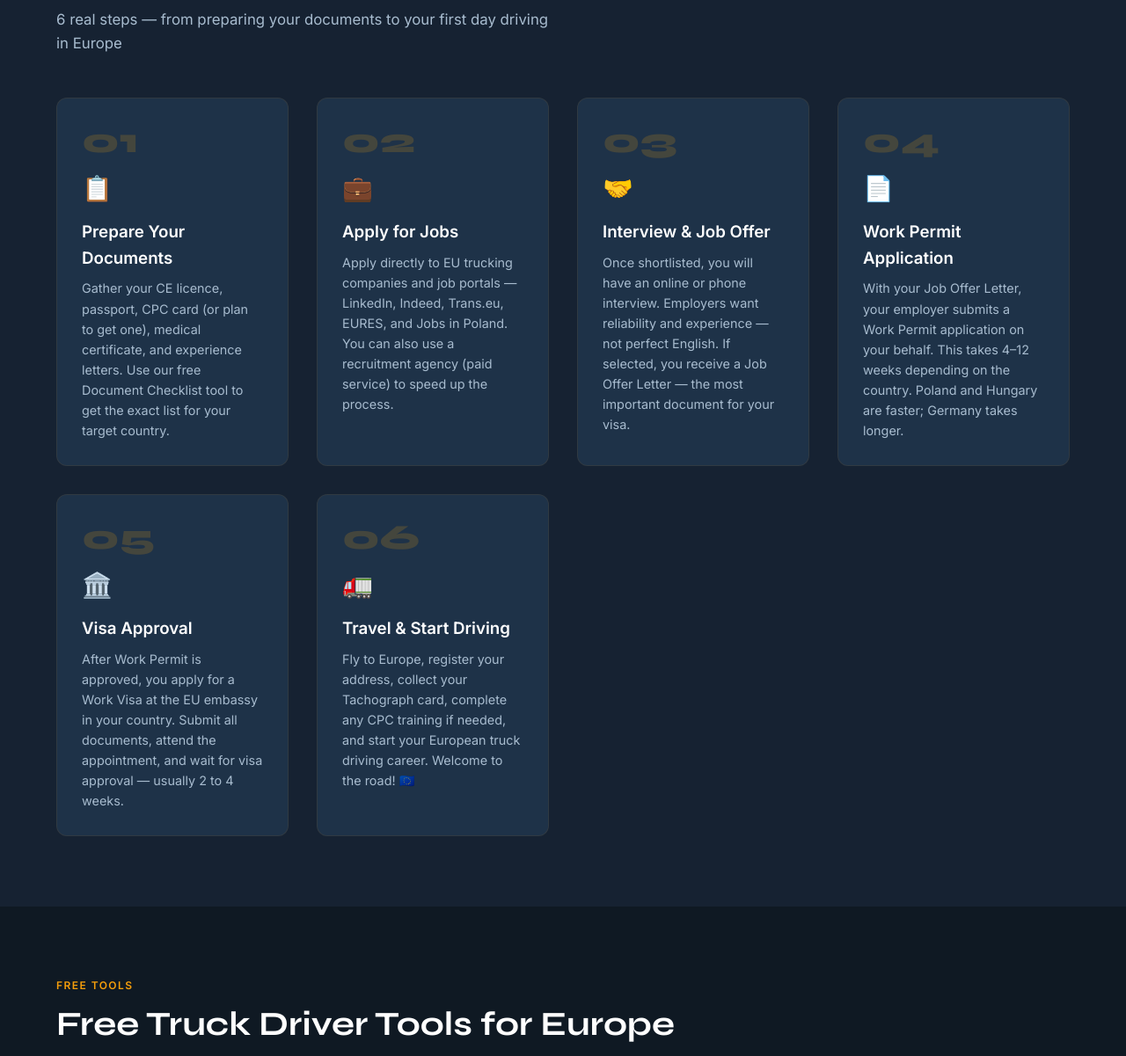
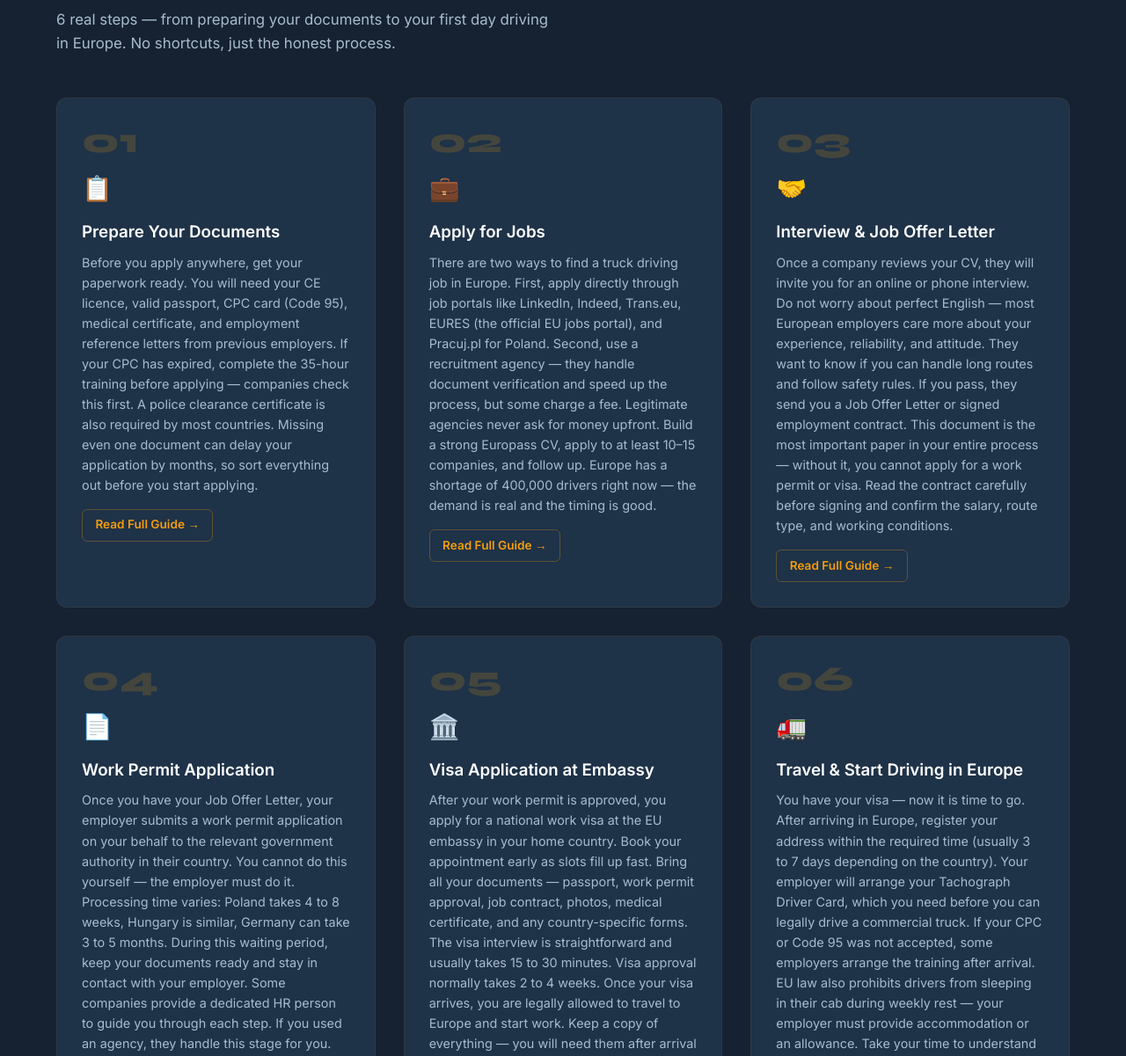
Before and after one commit to sarfraz12561-coder/truck-driver-europe, a plain HTML site: page index.html in a window 1280 px wide. Shown: the part 1075-2276 px from the top of the page at 88% size. Drawn offline with Linux system fonts and the light colour scheme.

Commit message:
Enhance truck driving job application steps
Updated the steps for getting a truck driving job in Europe with additional details and improved clarity.

```diff
--- a/index.html
+++ b/index.html
@@ -136,6 +136,8 @@ h2{font-family:var(--fd);font-size:clamp(1.6rem,3.5vw,2.4rem);font-weight:700;co
 .sico{font-size:1.75rem;margin-bottom:.75rem}
 .stit{font-weight:700;color:var(--white);margin-bottom:.5rem}
 .sdsc{font-size:.9rem;color:var(--mist)}
+.step-read{display:inline-flex;align-items:center;gap:.35rem;margin-top:1rem;color:var(--amber);font-size:.85rem;font-weight:700;text-decoration:none;border:1px solid rgba(245,158,11,.3);padding:.4rem .9rem;border-radius:6px;transition:all .2s}
+.step-read:hover{background:rgba(245,158,11,.1);border-color:var(--amber);gap:.55rem}
 
 /* TOOLS */
 .s-tools{background:var(--bg)}
@@ -408,39 +410,58 @@ footer{background:#0A111A;padding:3rem 5% 2rem;border-top:1px solid rgba(245,158
   <div class="sh">
     <div class="slabel">The Complete Process</div>
     <h2 id="h-steps">How to Get a Truck Driving Job in Europe</h2>
-    <p class="sdesc">6 real steps — from preparing your documents to your first day driving in Europe</p>
+    <p class="sdesc">6 real steps — from preparing your documents to your first day driving in Europe. No shortcuts, just the honest process.</p>
   </div>
-  <div class="steps" style="grid-template-columns:repeat(auto-fit,minmax(260px,1fr))">
+  <div class="steps" style="grid-template-columns:repeat(auto-fit,minmax(300px,1fr))">
+
     <article class="step">
-      <div class="snum">01</div><div class="sico" aria-hidden="true">📋</div>
+      <div class="snum">01</div>
+      <div class="sico" aria-hidden="true">📋</div>
       <h3 class="stit">Prepare Your Documents</h3>
-      <p class="sdsc">Gather your CE licence, passport, CPC card (or plan to get one), medical certificate, and experience letters. Use our free Document Checklist tool to get the exact list for your target country.</p>
+      <p class="sdsc">Before you apply anywhere, get your paperwork ready. You will need your CE licence, valid passport, CPC card (Code 95), medical certificate, and employment reference letters from previous employers. If your CPC has expired, complete the 35-hour training before applying — companies check this first. A police clearance certificate is also required by most countries. Missing even one document can delay your application by months, so sort everything out before you start applying.</p>
+      <a href="blog/prepare-documents-truck-driver-europe.html" class="step-read">Read Full Guide →</a>
     </article>
+
     <article class="step">
-      <div class="snum">02</div><div class="sico" aria-hidden="true">💼</div>
+      <div class="snum">02</div>
+      <div class="sico" aria-hidden="true">💼</div>
       <h3 class="stit">Apply for Jobs</h3>
-      <p class="sdsc">Apply directly to EU trucking companies and job portals — LinkedIn, Indeed, Trans.eu, EURES, and Jobs in Poland. You can also use a recruitment agency (paid service) to speed up the process.</p>
+      <p class="sdsc">There are two ways to find a truck driving job in Europe. First, apply directly through job portals like LinkedIn, Indeed, Trans.eu, EURES (the official EU jobs portal), and Pracuj.pl for Poland. Second, use a recruitment agency — they handle document verification and speed up the process, but some charge a fee. Legitimate agencies never ask for money upfront. Build a strong Europass CV, apply to at least 10–15 companies, and follow up. Europe has a shortage of 400,000 drivers right now — the demand is real and the timing is good.</p>
+      <a href="blog/apply-truck-driver-jobs-europe.html" class="step-read">Read Full Guide →</a>
     </article>
+
     <article class="step">
-      <div class="snum">03</div><div class="sico" aria-hidden="true">🤝</div>
-      <h3 class="stit">Interview &amp; Job Offer</h3>
-      <p class="sdsc">Once shortlisted, you will have an online or phone interview. Employers want reliability and experience — not perfect English. If selected, you receive a Job Offer Letter — the most important document for your visa.</p>
+      <div class="snum">03</div>
+      <div class="sico" aria-hidden="true">🤝</div>
+      <h3 class="stit">Interview &amp; Job Offer Letter</h3>
+      <p class="sdsc">Once a company reviews your CV, they will invite you for an online or phone interview. Do not worry about perfect English — most European employers care more about your experience, reliability, and attitude. They want to know if you can handle long routes and follow safety rules. If you pass, they send you a Job Offer Letter or signed employment contract. This document is the most important paper in your entire process — without it, you cannot apply for a work permit or visa. Read the contract carefully before signing and confirm the salary, route type, and working conditions.</p>
+      <a href="blog/truck-driver-interview-europe.html" class="step-read">Read Full Guide →</a>
     </article>
+
     <article class="step">
-      <div class="snum">04</div><div class="sico" aria-hidden="true">📄</div>
+      <div class="snum">04</div>
+      <div class="sico" aria-hidden="true">📄</div>
       <h3 class="stit">Work Permit Application</h3>
-      <p class="sdsc">With your Job Offer Letter, your employer submits a Work Permit application on your behalf. This takes 4–12 weeks depending on the country. Poland and Hungary are faster; Germany takes longer.</p>
+      <p class="sdsc">Once you have your Job Offer Letter, your employer submits a work permit application on your behalf to the relevant government authority in their country. You cannot do this yourself — the employer must do it. Processing time varies: Poland takes 4 to 8 weeks, Hungary is similar, Germany can take 3 to 5 months. During this waiting period, keep your documents ready and stay in contact with your employer. Some companies provide a dedicated HR person to guide you through each step. If you used an agency, they handle this stage for you.</p>
+      <a href="blog/work-permit-truck-driver-europe.html" class="step-read">Read Full Guide →</a>
     </article>
+
     <article class="step">
-      <div class="snum">05</div><div class="sico" aria-hidden="true">🏛️</div>
-      <h3 class="stit">Visa Approval</h3>
-      <p class="sdsc">After Work Permit is approved, you apply for a Work Visa at the EU embassy in your country. Submit all documents, attend the appointment, and wait for visa approval — usually 2 to 4 weeks.</p>
+      <div class="snum">05</div>
+      <div class="sico" aria-hidden="true">🏛️</div>
+      <h3 class="stit">Visa Application at Embassy</h3>
+      <p class="sdsc">After your work permit is approved, you apply for a national work visa at the EU embassy in your home country. Book your appointment early as slots fill up fast. Bring all your documents — passport, work permit approval, job contract, photos, medical certificate, and any country-specific forms. The visa interview is straightforward and usually takes 15 to 30 minutes. Visa approval normally takes 2 to 4 weeks. Once your visa arrives, you are legally allowed to travel to Europe and start work. Keep a copy of everything — you will need them after arrival too.</p>
+      <a href="blog/visa-application-truck-driver-europe.html" class="step-read">Read Full Guide →</a>
     </article>
+
     <article class="step">
-      <div class="snum">06</div><div class="sico" aria-hidden="true">🚛</div>
-      <h3 class="stit">Travel &amp; Start Driving</h3>
-      <p class="sdsc">Fly to Europe, register your address, collect your Tachograph card, complete any CPC training if needed, and start your European truck driving career. Welcome to the road! 🇪🇺</p>
+      <div class="snum">06</div>
+      <div class="sico" aria-hidden="true">🚛</div>
+      <h3 class="stit">Travel &amp; Start Driving in Europe</h3>
+      <p class="sdsc">You have your visa — now it is time to go. After arriving in Europe, register your address within the required time (usually 3 to 7 days depending on the country). Your employer will arrange your Tachograph Driver Card, which you need before you can legally drive a commercial truck. If your CPC or Code 95 was not accepted, some employers arrange the training after arrival. EU law also prohibits drivers from sleeping in their cab during weekly rest — your employer must provide accommodation or an allowance. Take your time to understand the local road rules, tachograph regulations, and rest requirements before your first route.</p>
+      <a href="blog/arriving-europe-start-truck-driving.html" class="step-read">Read Full Guide →</a>
     </article>
+
   </div>
 </section>
 
```
